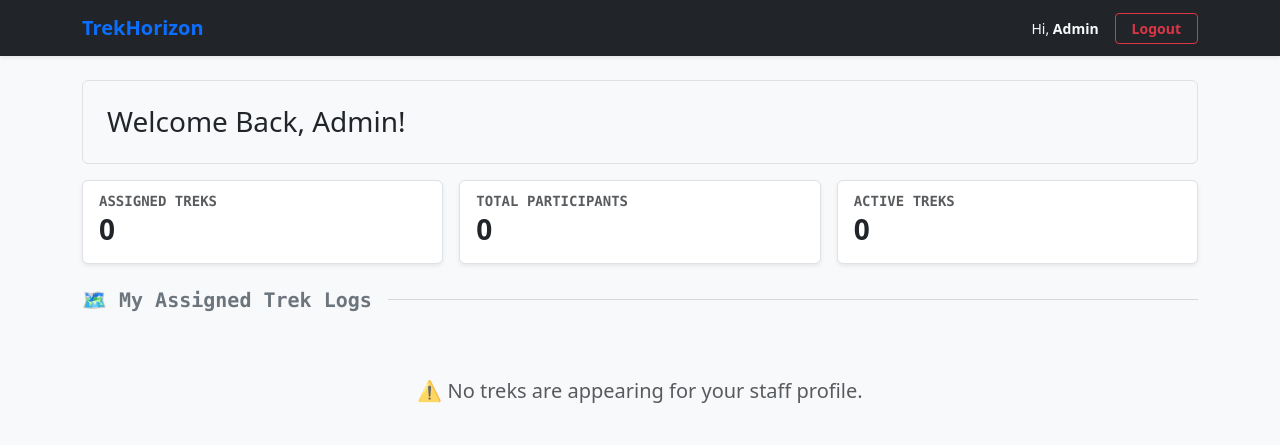
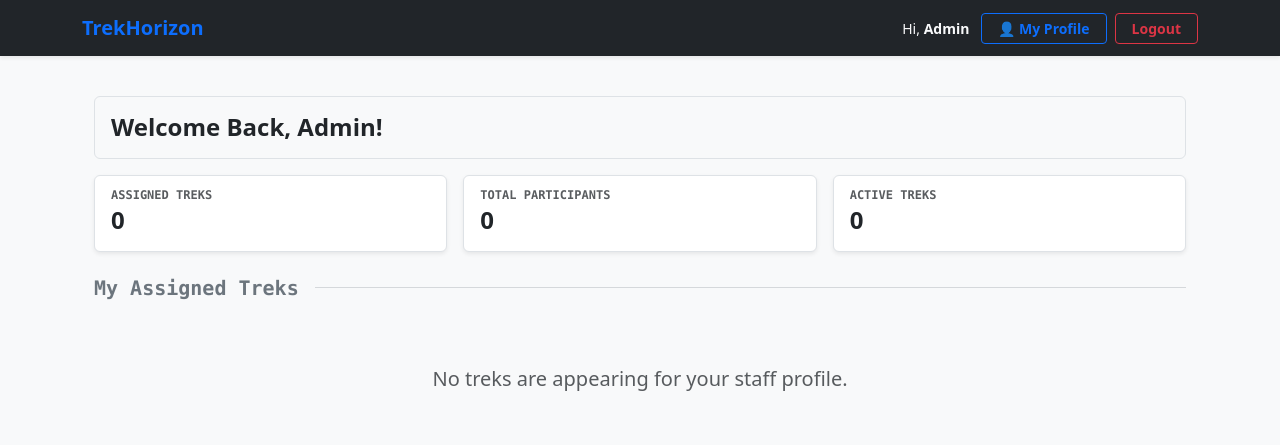
Before and after one commit to 24f3003598/Trekking-Management-System, a Flask app: page /staff/dashboard in a window 1280 px wide. Shown: the top 445 px of the page. Run offline with Flask 3, Linux system fonts and the light colour scheme; a user stored in the database is signed in; data comes from the database, SQL or seed files in the repository; both versions use the stored data as it was after the commit.

Commit message:
Implement profile update feature for staff dashboard

```diff
--- a/models.py
+++ b/models.py
@@ -35,7 +35,7 @@ class Trek(db.Model):
     max_slots = db.Column(db.Integer, nullable=False)
     start_date = db.Column(db.Date, nullable=False)
     end_date = db.Column(db.Date, nullable=False)
-    status = db.Column(db.Enum('Pending', 'Approved', 'Open', 'Closed', 'Completed', name='trek_status'), nullable=False)
+    status = db.Column(db.Enum('Pending', 'Started', 'Open', 'Closed', 'Completed', name='trek_status'), nullable=False)
     assigned_staff_id = db.Column(db.Integer, db.ForeignKey('user.user_id'), nullable=True)
     cost_per_person = db.Column(db.Float, nullable=False, default=0.0)
     meeting_point = db.Column(db.String(255), nullable=True)
--- a/routes/staff.py
+++ b/routes/staff.py
@@ -22,33 +22,23 @@ def staff_dashboard():
 
     return render_template('staffhomepage.html', treks=assigned_treks)
 
-
 @app.route('/staff/update_trek/<int:trek_id>', methods=['POST'])
-def staff_update_trek(trek_id):
+def update_trek(trek_id):
     if 'user_id' not in session or session.get('user_role') != 'Staff':
-        return "Access Forbidden", 403
+        return redirect('/login')
 
     trek = Trek.query.get_or_404(trek_id)
 
-    if trek.assigned_staff_id != session['user_id']:
-        return "Unauthorized action on this trek layout", 403
+    slots_input = int(request.form.get('available_slots', 0))
+    status_input = request.form.get('status')
 
-    try:
-        updated_slots = int(request.form.get('available_slots'))
-        updated_status = request.form.get('status')
+    if slots_input == 0:
+        status_input = 'Closed'
 
+    trek.available_slots = slots_input
+    trek.status = status_input
 
-        if 0 <= updated_slots <= trek.max_slots:
-            trek.available_slots = updated_slots
-
-        if updated_status in ['Open', 'Closed', 'Pending', 'Completed']:
-            trek.status = updated_status
-
-        db.session.commit()
-        print(f"[SUCCESS] Trek ID #{trek_id} updated by Staff ID #{session['user_id']}.")
-    except Exception as e:
-        db.session.rollback()
-        print(f"[ERROR] Failed to save staff updates: {e}")
+    db.session.commit()
 
     return redirect('/staff/dashboard?updated=true')
 
@@ -56,3 +46,22 @@ def staff_update_trek(trek_id):
 def view_roster(trek_id):
     trek = Trek.query.get_or_404(trek_id)
     return render_template('roster.html', trek=trek)
+
+@app.route('/staff/profile', methods=['GET', 'POST'])
+def staff_profile():
+    if 'user_id' not in session or session.get('user_role') != 'Staff':
+        return "Access Forbidden", 403
+
+    staff_user = User.query.get_or_404(session['user_id'])
+
+    if request.method == 'POST':
+        staff_user.name = request.form.get('name').strip()
+        staff_user.phone = request.form.get('phone').strip()
+
+        db.session.commit()
+
+        session['user_name'] = staff_user.name
+
+        return redirect('/staff/dashboard?updated=true')
+
+    return render_template('staff_profile.html', staff=staff_user)
--- a/templates/base.html
+++ b/templates/base.html
@@ -10,22 +10,34 @@
 
     <nav class="navbar navbar-expand-lg navbar-dark bg-dark shadow-sm">
         <div class="container">
-            <a class="navbar-brand fw-bold text-primary" href="/dashboard">TrekHorizon</a>
+            {% if session.get('user_role') == 'Staff' %}
+                <a class="navbar-brand fw-bold text-primary" href="/staff/dashboard">TrekHorizon</a>
+            {% else %}
+                <a class="navbar-brand fw-bold text-primary" href="/dashboard">TrekHorizon</a>
+            {% endif %}
+
             <button class="navbar-toggler" type="button" data-bs-toggle="collapse" data-bs-target="#appNavbar">
                 <span class="navbar-toggler-icon"></span>
             </button>
+
             <div class="collapse navbar-collapse" id="appNavbar">
                 <ul class="navbar-nav me-auto">
-                    {% if session['user_role'] == 'Admin' %}
-                    <li class="nav-item"><a class="nav-link" href="/admin/staff-details">Manage Staff</a></li>
-                    <li class="nav-item"><a class="nav-link" href="/admin/user-details">Manage Users</a></li>
-                    <li class="nav-item"><a class="nav-link" href="/admin/treks">Manage Treks</a></li>
+                    {% if session.get('user_role') == 'Admin' %}
+                        <li class="nav-item"><a class="nav-link" href="/admin/staff-details">Manage Staff</a></li>
+                        <li class="nav-item"><a class="nav-link" href="/admin/user-details">Manage Users</a></li>
+                        <li class="nav-item"><a class="nav-link" href="/admin/treks">Manage Treks</a></li>
                     {% endif %}
                 </ul>
-                <div class="navbar-nav ms-auto align-items-center">
-                    <span class="text-light me-3 small">
-                        Hi, <strong>{{ session['user_name'] }}</strong>
+
+                <div class="navbar-nav ms-auto align-items-center gap-2">
+                    <span class="text-light me-1 small">
+                        Hi, <strong>{{ session.get('user_name', 'User') }}</strong>
                     </span>
+
+                    {% if session.get('user_role') == 'Staff' %}
+                        <a class="btn btn-sm btn-outline-primary fw-bold px-3" href="/staff/profile">👤 My Profile</a>
+                    {% endif %}
+
                     <a class="btn btn-sm btn-outline-danger fw-bold px-3" href="/logout">Logout</a>
                 </div>
             </div>
--- a/templates/staffhomepage.html
+++ b/templates/staffhomepage.html
@@ -6,29 +6,37 @@
 {% set stats = namespace(participants=0, active=0) %}
 {% for trek in treks %}
     {% set stats.participants = stats.participants + trek.bookings|length %}
-    {% if trek.status == 'Open' or trek.status == 'Pending' %}
+    {% if trek.status in ['Open', 'Pending', 'Started', 'Ongoing'] %}
         {% set stats.active = stats.active + 1 %}
     {% endif %}
 {% endfor %}
 
-{% if request.args.get('updated') == 'true' %}
-    <div class="alert alert-success alert-dismissible fade show shadow-sm" role="alert">
-         <strong>Success:</strong> Trek data updated in database!
-        <button type="button" class="btn-close" data-bs-dismiss="alert" aria-label="Close"></button>
-    </div>
-{% endif %}
+<div class="container mt-3">
 
-    <div class="p-4 bg-light border rounded mb-3">
-        <h3 class="mb-0 text-dark">Welcome Back, {{ session.get('user_name', 'Staff Member') }}!</h3>
+    {% if request.args.get('updated') == 'true' %}
+        <div class="alert alert-success alert-dismissible fade show shadow-sm" role="alert" id="successAlert">
+             <strong>Success:</strong> Trek metrics updated in database dynamically!
+            <button type="button" class="btn-close" data-bs-dismiss="alert" aria-label="Close"></button>
+        </div>
+
+        <script>
+            if (window.history.replaceState) {
+                window.history.replaceState(null, null, window.location.pathname);
+            }
+        </script>
+    {% endif %}
+
+    <div class="p-3 bg-light border rounded mb-3">
+        <h4 class="mb-0 text-dark fw-bold">Welcome Back, {{ session.get('user_name', 'Staff Member') }}!</h4>
     </div>
 
     <div class="row g-3 mb-4">
         <div class="col-md-4">
             <div class="card border shadow-sm h-100">
-                <div class="card-body d-flex align-items-center">
+                <div class="card-body d-flex align-items-center py-3">
                     <div>
-                        <h6 class="card-subtitle text-muted mb-1 text-uppercase small font-monospace fw-bold">Assigned Treks</h6>
-                        <h3 class="card-title mb-0 fw-bold">{{ treks|length }}</h3>
+                        <h6 class="card-subtitle text-muted mb-1 text-uppercase small font-monospace fw-bold" style="font-size: 0.75rem;">Assigned Treks</h6>
+                        <h4 class="card-title mb-0 fw-bold">{{ treks|length }}</h4>
                     </div>
                 </div>
             </div>
@@ -36,10 +44,10 @@
 
         <div class="col-md-4">
             <div class="card border shadow-sm h-100">
-                <div class="card-body d-flex align-items-center">
+                <div class="card-body d-flex align-items-center py-3">
                     <div>
-                        <h6 class="card-subtitle text-muted mb-1 text-uppercase small font-monospace fw-bold">Total Participants</h6>
-                        <h3 class="card-title mb-0 fw-bold">{{ stats.participants }}</h3>
+                        <h6 class="card-subtitle text-muted mb-1 text-uppercase small font-monospace fw-bold" style="font-size: 0.75rem;">Total Participants</h6>
+                        <h4 class="card-title mb-0 fw-bold">{{ stats.participants }}</h4>
                     </div>
                 </div>
             </div>
@@ -47,10 +55,10 @@
 
         <div class="col-md-4">
             <div class="card border shadow-sm h-100">
-                <div class="card-body d-flex align-items-center">
+                <div class="card-body d-flex align-items-center py-3">
                     <div>
-                        <h6 class="card-subtitle text-muted mb-1 text-uppercase small font-monospace fw-bold">Active Treks</h6>
-                        <h3 class="card-title mb-0 fw-bold">{{ stats.active }}</h3>
+                        <h6 class="card-subtitle text-muted mb-1 text-uppercase small font-monospace fw-bold" style="font-size: 0.75rem;">Active Treks</h6>
+                        <h4 class="card-title mb-0 fw-bold">{{ stats.active }}</h4>
                     </div>
                 </div>
             </div>
@@ -58,7 +66,7 @@
     </div>
 
     <div class="d-flex align-items-center mb-3">
-        <h5 class="text-secondary mb-0 font-monospace fw-bold">🗺️ My Assigned Trek Logs</h5>
+        <h5 class="text-secondary mb-0 font-monospace fw-bold">My Assigned Treks</h5>
         <hr class="flex-grow-1 ms-3 my-0 border-secondary opacity-25">
     </div>
 
@@ -72,20 +80,20 @@
                         <div>
                             <div class="d-flex justify-content-between align-items-start mb-2">
                                 <h4 class="text-dark fw-bold mb-0">{{ trek.trek_name }}</h4>
-                                <span class="badge {% if trek.status == 'Open' %}bg-success{% elif trek.status == 'Closed' %}bg-secondary{% elif trek.status == 'Pending' %}bg-warning text-dark{% else %}bg-info{% endif %} fs-8">
+                                <span class="badge {% if trek.status == 'Open' %}bg-success{% elif trek.status == 'Started' %}bg-primary{% elif trek.status == 'Ongoing' %}bg-info text-dark{% elif trek.status == 'Closed' %}bg-danger{% elif trek.status == 'Pending' %}bg-warning text-dark{% else %}bg-secondary{% endif %} fs-8">
                                     {{ trek.status }}
                                 </span>
                             </div>
-                            <p class="text-muted mb-3"><i class="bi bi-geo-alt-fill me-1"></i>📍 {{ trek.location }}</p>
+                            <p class="text-muted mb-3"> {{ trek.location }}</p>
                             <h6 class="mb-0 text-dark">
-                                <strong>📅 Duration:</strong> {{ trek.duration_days }} Days
+                                <strong> Duration:</strong> {{ trek.duration_days }} Days
                                 <span class="text-muted small">({{ trek.start_date }})</span>
                             </h6>
                         </div>
 
                         <div class="mt-4">
                             <a href="/staff/trek/{{ trek.trek_id }}/roster" class="btn btn-sm btn-outline-primary w-100 py-2 font-monospace fw-bold">
-                                👥 View Full Roster ({{ trek.bookings|length }} Going) →
+                                 View Full Roster ({{ trek.bookings|length }} Going) →
                             </a>
                         </div>
                     </div>
@@ -93,6 +101,7 @@
                     <div class="col-md-7 p-4 bg-white d-flex flex-column justify-content-center">
                         <form action="/staff/update_trek/{{ trek.trek_id }}" method="POST">
                             <div class="row g-3 align-items-end">
+
                                 <div class="col-sm-6">
                                     <label class="form-label text-secondary small fw-bold mb-1">Available Slots</label>
                                     <div class="input-group">
@@ -105,10 +114,17 @@
                                 <div class="col-sm-6">
                                     <label class="form-label text-secondary small fw-bold mb-1">Modify Operation Status</label>
                                     <select name="status" class="form-select fw-bold">
-                                        <option value="Open" {% if trek.status == 'Open' %}selected{% endif %}>Open</option>
-                                        <option value="Closed" {% if trek.status == 'Closed' %}selected{% endif %}>Closed</option>
-                                        <option value="Pending" {% if trek.status == 'Pending' %}selected{% endif %}>Pending</option>
-                                        <option value="Completed" {% if trek.status == 'Completed' %}selected{% endif %}>Completed</option>
+                                        <optgroup label="Booking Availability">
+                                            <option value="Open" {% if trek.status == 'Open' %}selected{% endif %}>Open (Accepting Registrations)</option>
+                                            <option value="Closed" {% if trek.status == 'Closed' %}selected{% endif %}>Closed (Full / Blocked)</option>
+                                            <option value="Pending" {% if trek.status == 'Pending' %}selected{% endif %}>Pending Approval</option>
+                                        </optgroup>
+
+                                        <optgroup label="Live Trip Execution">
+                                            <option value="Started" {% if trek.status == 'Started' %}selected{% endif %}>🚀 Started (Group Departed)</option>
+                                            <option value="Ongoing" {% if trek.status == 'Ongoing' %}selected{% endif %}>🏕️ Ongoing (In Progress)</option>
+                                            <option value="Completed" {% if trek.status == 'Completed' %}selected{% endif %}>✅ Completed (Returned Safely)</option>
+                                        </optgroup>
                                     </select>
                                 </div>
 
@@ -120,44 +136,11 @@
                     </div>
 
                 </div>
-
-                <div class="collapse" id="roster{{ trek.trek_id }}">
-                    <div class="px-4 pb-4 pt-0 bg-white border-top">
-                        <h6 class="text-secondary fw-bold my-3 small font-monospace">📋 Confirmed Hiker Roster Metrics</h6>
-                        {% if trek.bookings %}
-                            <div class="table-responsive">
-                                <table class="table table-sm table-bordered mb-0 bg-light fs-8">
-                                    <thead class="table-secondary text-dark">
-                                        <tr>
-                                            <th>Hiker Name</th>
-                                            <th>Contact Email</th>
-                                            <th>Booking Status</th>
-                                        </tr>
-                                    </thead>
-                                    <tbody>
-                                        {% for booking in trek.bookings %}
-                                        <tr>
-                                            <td><strong>{{ booking.trekker.name }}</strong></td>
-                                            <td>{{ booking.trekker.email }}</td>
-                                            <td><span class="badge bg-success small">{{ booking.status }}</span></td>
-                                        </tr>
-                                        {% endfor %}
-                                    </tbody>
-                                </table>
-                            </div>
-                        {% else %}
-                            <div class="text-muted py-2 ps-2 border rounded bg-light text-center small">
-                                No customer bookings logged on this itinerary layout yet.
-                            </div>
-                        {% endif %}
-                    </div>
-                </div>
-
             </div>
         </div>
         {% else %}
         <div class="col-12 text-center text-muted py-5">
-            <p class="mb-1 fs-5">⚠️ No treks are appearing for your staff profile.</p>
+            <p class="mb-1 fs-5"> No treks are appearing for your staff profile.</p>
         </div>
         {% endfor %}
     </div>
```
Also changed, not shown: templates/staff_profile.html (added, +63 -0 lines), instance/trekking_system.db.
